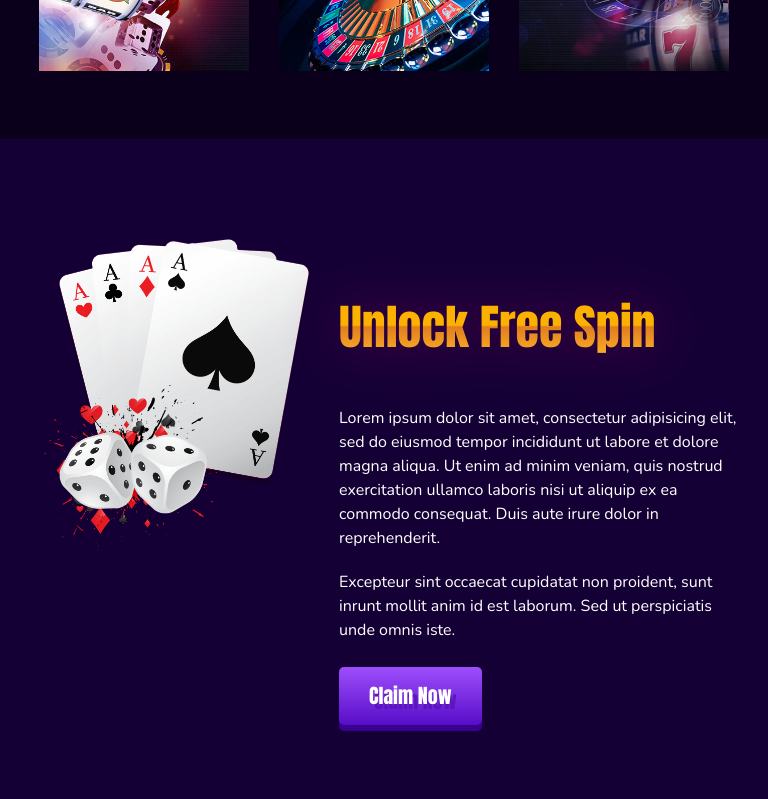
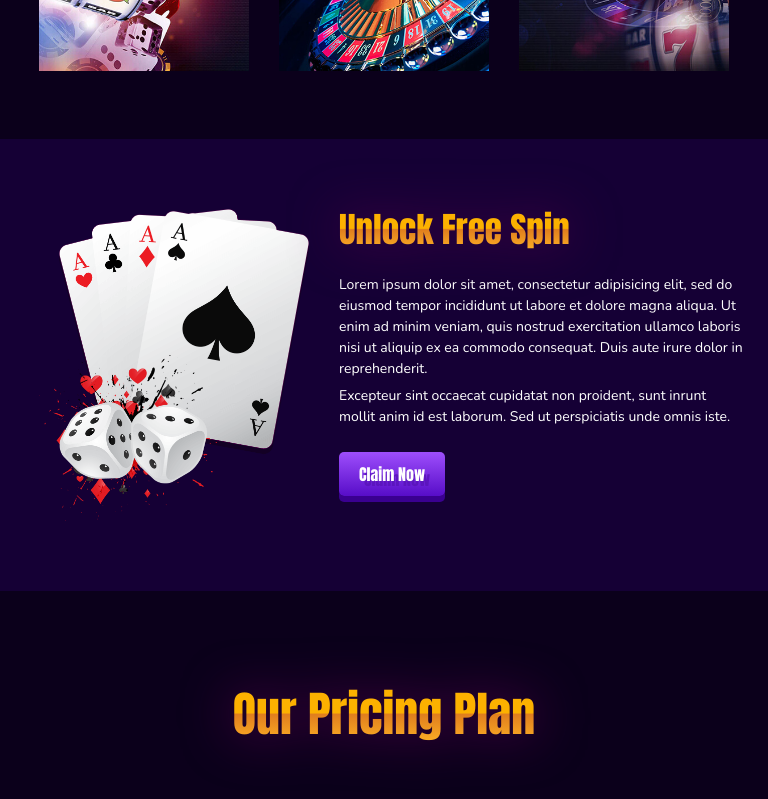
Before and after one commit to jonyrahman626/Jackpot-React, a React (Create React App) app: page / in a window 768 px wide. Shown: the part 1040-1839 px from the top of the page. Built offline with nearby package versions, Linux system fonts and the light colour scheme.

Commit message:
Index Spiner Responsive

```diff
--- a/src/components/Spiner/SpinerResponsive.css
+++ b/src/components/Spiner/SpinerResponsive.css
@@ -1,3 +1,33 @@
+@media (min-width: 768px) and (max-width: 991.98px) {
+    #spiner_part {
+        background: #150035;
+        padding: 70px 0 70px 0;
+    }
+
+    .claim_text {
+        padding-top: 0px;
+    }
+
+    .claim_text h2 {
+        font-size: 35px;
+    }
+
+    .claim_text p {
+        font-size: 14px;
+        padding-top: 23px;
+    }
+
+    .claim_text p span {
+        padding-top: 6px;
+    }
+
+    .claim_text a {
+        padding: 10px 20px;
+        font-size: 16px;
+        margin-top: 25px;
+    }
+}
+
 @media (min-width: 576px) and (max-width: 767.98px) {
 /*
     h1,
```
